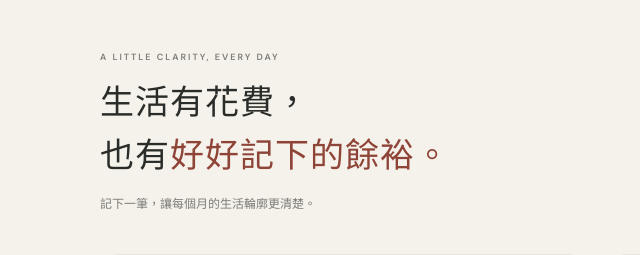
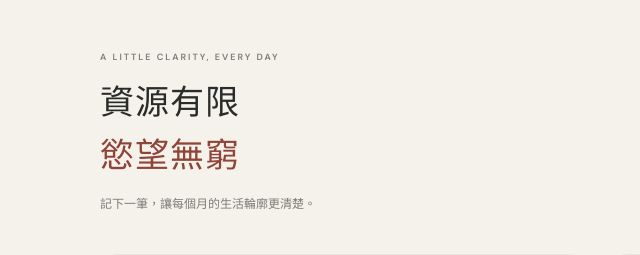
Before and after one commit to Flora11300/data-science-portfolio, a Flask app: page / in a window 1280 px wide. Shown: the part 100-355 px from the top of the page, without its empty margins (0-640 px from the left). Run offline with Flask 3, Linux system fonts and the light colour scheme; parts of the project's set-up code (start-up, migrations or seed data) failed here and were passed over; some libraries are stand-ins or nearby versions.

Commit message:
Update Spending headline

```diff
--- a/projects/spending-line-bot/templates/index.html
+++ b/projects/spending-line-bot/templates/index.html
@@ -5,7 +5,7 @@
 <div class="shell">
 <header><a class="brand" href="/" aria-label="Spending 首頁"><span class="brand-icon">S</span> spending<span class="brand-dot">.</span></a><span class="mode">{% if demo %}LOCAL DEMO · 虛構資料{% else %}LINE 記帳助手{% endif %}</span></header>
 <main>
-<section class="intro"><span class="eyebrow">A LITTLE CLARITY, EVERY DAY</span><h1>生活有花費，<br>也有<span>好好記下的餘裕。</span></h1><p>記下一筆，讓每個月的生活輪廓更清楚。</p></section>
+<section class="intro"><span class="eyebrow">A LITTLE CLARITY, EVERY DAY</span><h1>資源有限<br><span>慾望無窮</span></h1><p>記下一筆，讓每個月的生活輪廓更清楚。</p></section>
 <div class="workspace">
 <section class="card entry"><div class="section-head"><div><span class="eyebrow">01 / RECORD</span><h2>新增一筆支出</h2></div><span class="round-icon">＋</span></div>
 <form id="expense-form"><label for="amount">花了多少？</label><div class="amount-input"><span>NT$</span><input id="amount" name="amount" inputmode="decimal" type="text" pattern="[0-9]+([.][0-9]{1,2})?" placeholder="0.00" required autocomplete="off" aria-label="支出金額"></div>
```
